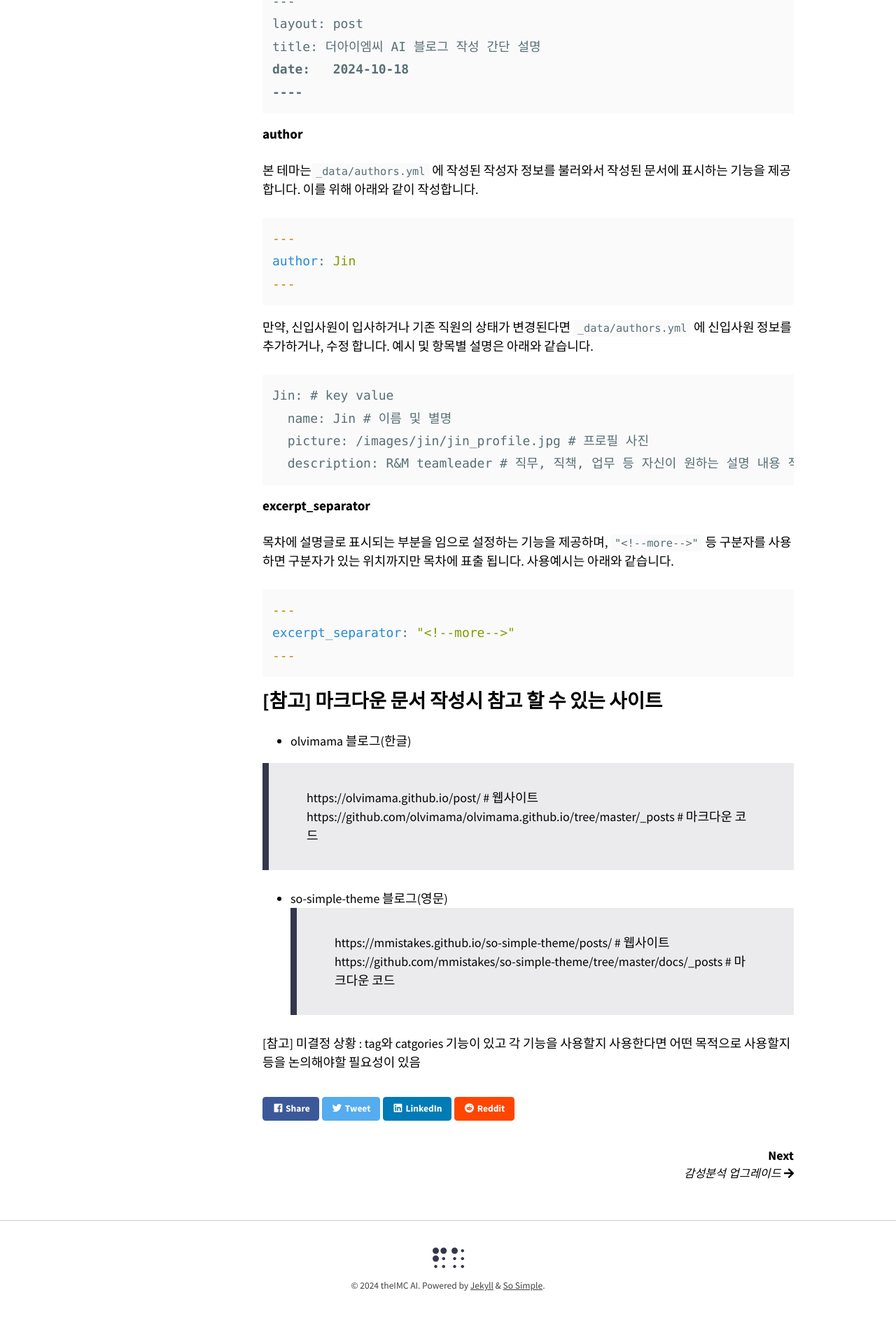
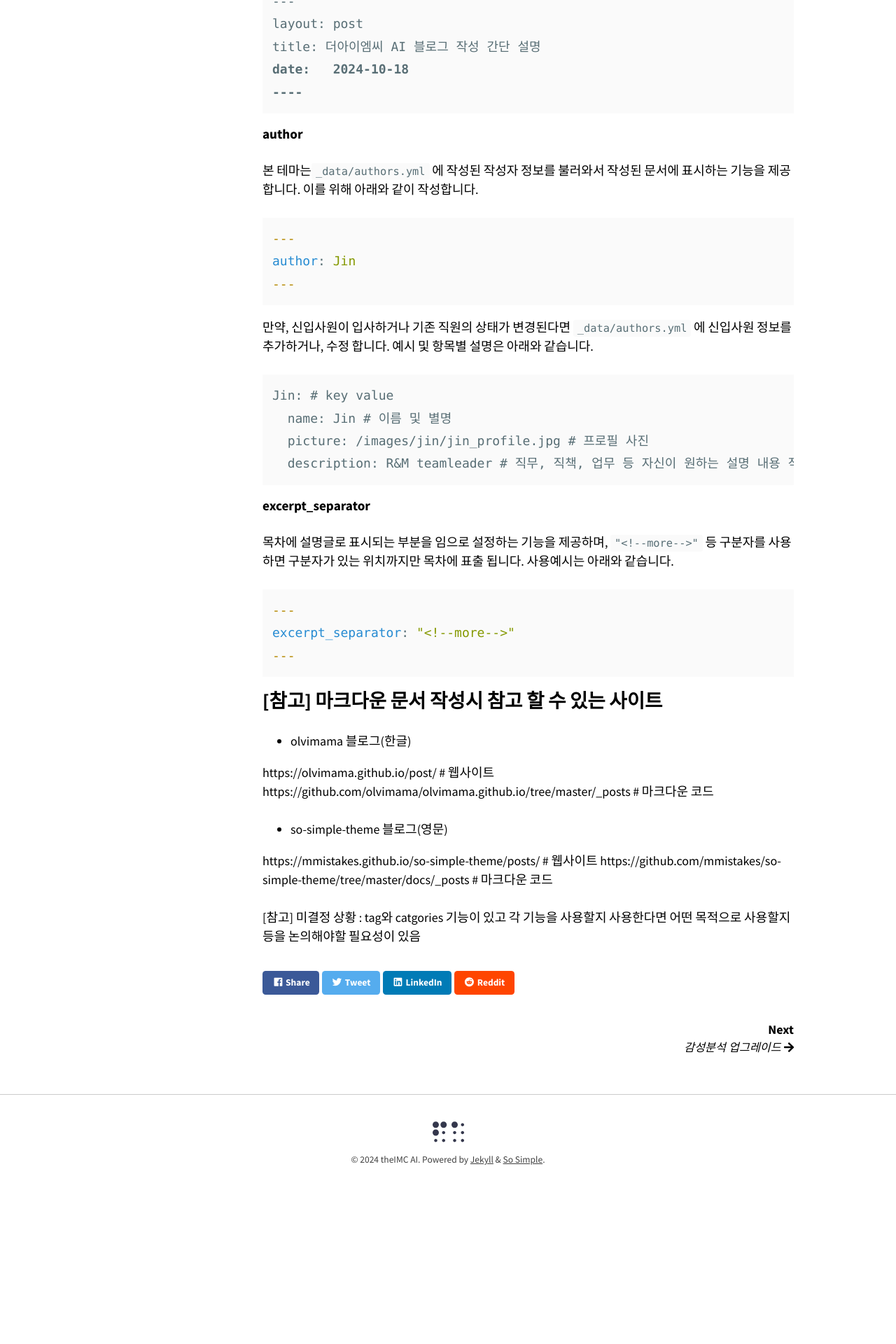
Before and after one commit to hjjson/hjjson.github.io, a Jekyll site: the page built from _posts/2024-10-18-guide-for-blog-write.markdown, in a window 1280 px wide. Shown: the part 1197-3117 px from the top of the page at 70% size. Built offline with Jekyll 4.4.1, drawn with Linux system fonts in a browser that asks for light colours; nearby versions of some CDN libraries; after the commit the page ends 2937 px from its top, so only the background shows below that.

Commit message:
Update 2024-10-18-guide-for-blog-write.markdown

```diff
--- a/_posts/2024-10-18-guide-for-blog-write.markdown
+++ b/_posts/2024-10-18-guide-for-blog-write.markdown
@@ -73,11 +73,14 @@ excerpt_separator: "<!--more-->"
 
 - olvimama 블로그(한글)
 
->  https://olvimama.github.io/post/ # 웹사이트
->  https://github.com/olvimama/olvimama.github.io/tree/master/_posts # 마크다운 코드
+https://olvimama.github.io/post/ # 웹사이트
+https://github.com/olvimama/olvimama.github.io/tree/master/_posts # 마크다운 코드
+
 
 - so-simple-theme 블로그(영문)
-> https://mmistakes.github.io/so-simple-theme/posts/ # 웹사이트
-> https://github.com/mmistakes/so-simple-theme/tree/master/docs/_posts # 마크다운 코드
+
+https://mmistakes.github.io/so-simple-theme/posts/ # 웹사이트
+https://github.com/mmistakes/so-simple-theme/tree/master/docs/_posts # 마크다운 코드
+
 
 [참고] 미결정 상황 : tag와 catgories 기능이 있고 각 기능을 사용할지 사용한다면 어떤 목적으로 사용할지 등을 논의해야할 필요성이 있음
```
